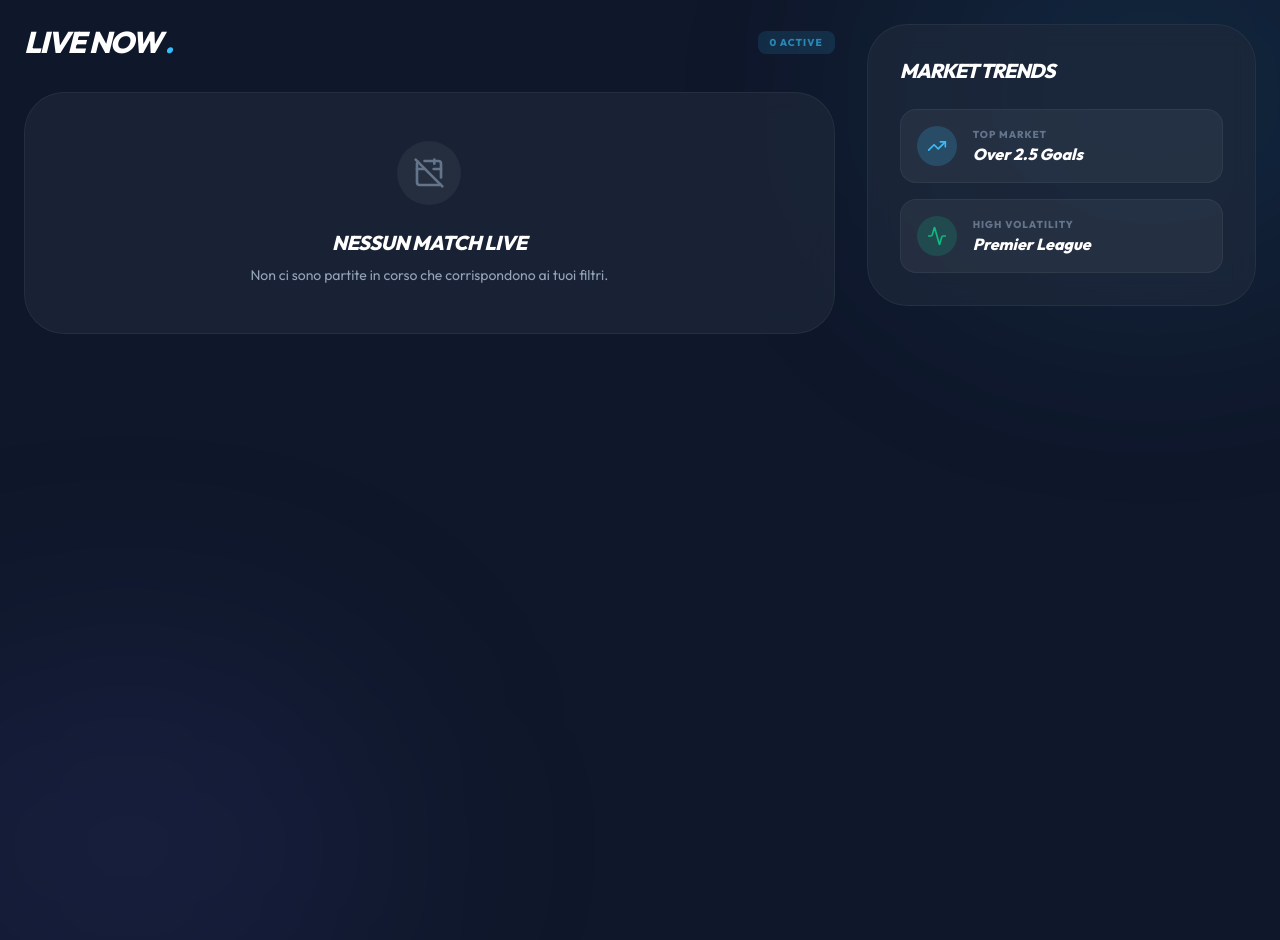
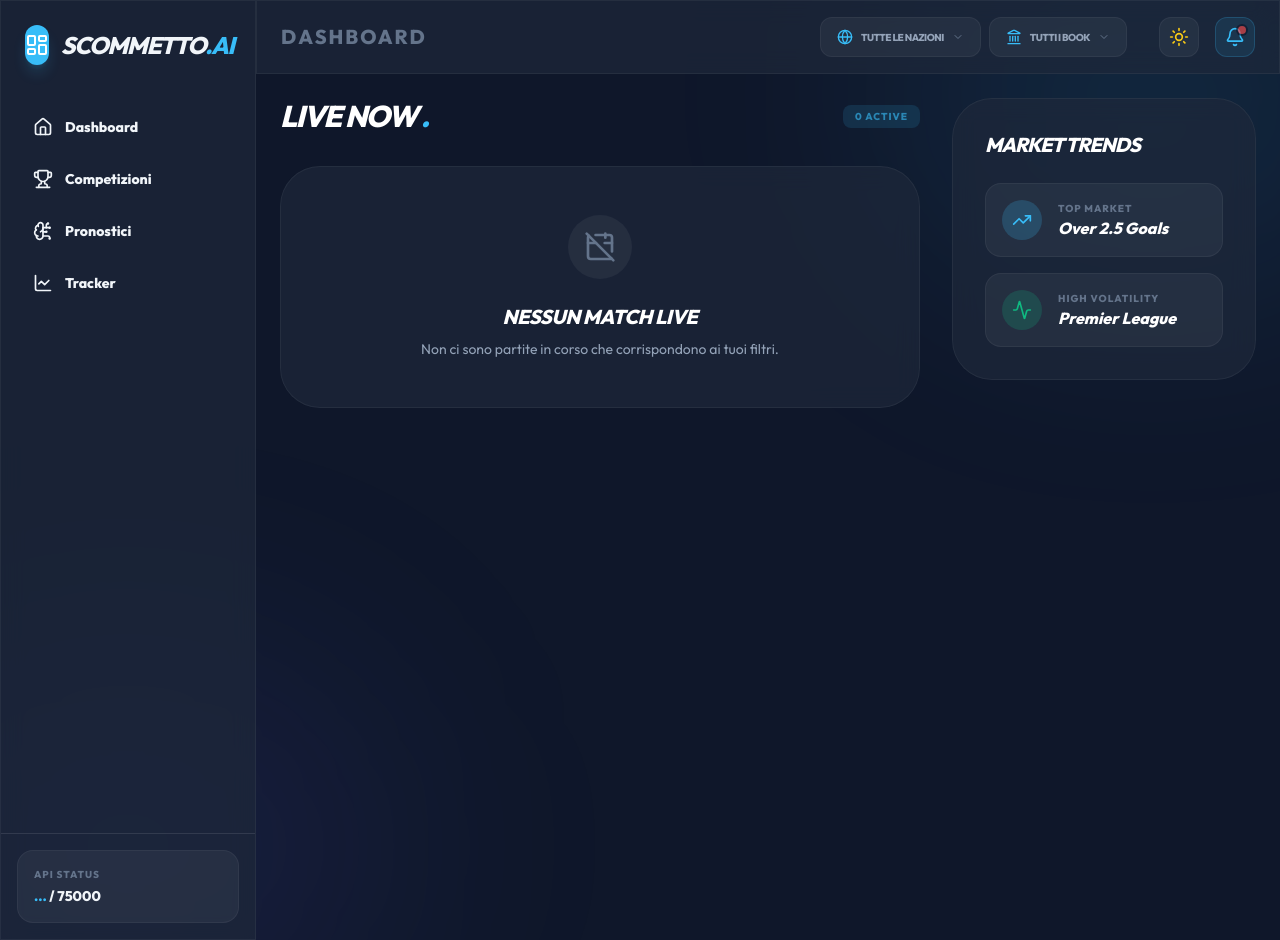
Before and after one commit to ricciuforever/scommetto, a PHP site: page / in a window 1280 px wide. Run offline with PHP 8.4, Linux system fonts and the light colour scheme; data that the repository does not hold is empty; some libraries are stand-ins or nearby versions.

Commit message:
Restore sidebar and header navigation removed by mistake

```diff
--- a/app/Views/main.php
+++ b/app/Views/main.php
@@ -43,7 +43,100 @@
         </div>
     </div>
 
-    <!-- ... sidebar ... -->
+    <!-- Sidebar Desktop -->
+    <aside class="hidden lg:flex flex-col w-64 h-screen sticky top-0 border-r border-white/10 glass z-50">
+        <div class="p-6 flex items-center gap-3">
+            <div class="w-10 h-10 bg-accent rounded-xl flex items-center justify-center shadow-lg shadow-accent/20">
+                <i data-lucide="layout-dashboard" class="text-white w-6 h-6"></i>
+            </div>
+            <div class="text-2xl font-black tracking-tighter uppercase italic">
+                Scommetto<span class="text-accent">.AI</span>
+            </div>
+        </div>
+
+        <nav class="flex-1 px-4 py-4 space-y-2">
+            <a href="#dashboard"
+                class="nav-link flex items-center gap-3 px-4 py-3 rounded-2xl transition-all hover:bg-white/5 font-bold text-sm active-nav"
+                data-view="dashboard">
+                <i data-lucide="home" class="w-5 h-5"></i> Dashboard
+            </a>
+            <a href="#leagues"
+                class="nav-link flex items-center gap-3 px-4 py-3 rounded-2xl transition-all hover:bg-white/5 font-bold text-sm"
+                data-view="leagues">
+                <i data-lucide="trophy" class="w-5 h-5"></i> Competizioni
+            </a>
+            <a href="#predictions"
+                class="nav-link flex items-center gap-3 px-4 py-3 rounded-2xl transition-all hover:bg-white/5 font-bold text-sm"
+                data-view="predictions">
+                <i data-lucide="brain-circuit" class="w-5 h-5"></i> Pronostici
+            </a>
+            <a href="#tracker"
+                class="nav-link flex items-center gap-3 px-4 py-3 rounded-2xl transition-all hover:bg-white/5 font-bold text-sm"
+                data-view="tracker">
+                <i data-lucide="line-chart" class="w-5 h-5"></i> Tracker
+            </a>
+        </nav>
+
+        <div class="p-4 border-t border-white/10">
+            <div class="flex flex-col gap-1 p-4 rounded-2xl bg-white/5 border border-white/5">
+                <span class="text-[10px] font-bold text-slate-500 uppercase tracking-widest">API Status</span>
+                <div class="text-sm font-black"><span id="usage-val" class="text-accent">...</span> / <span
+                        id="limit-val">75000</span></div>
+            </div>
+        </div>
+    </aside>
+
+    <div class="flex-1 flex flex-col min-h-screen">
+        <!-- Header Mobile / Top Bar -->
+        <header
+            class="sticky top-0 z-40 glass border-b border-white/10 px-6 py-4 flex justify-between items-center lg:mb-0">
+            <div class="flex lg:hidden items-center gap-3">
+                <div class="text-xl font-black tracking-tighter uppercase italic">
+                    Scommetto<span class="text-accent">.AI</span>
+                </div>
+            </div>
+            <div class="hidden lg:block">
+                <!-- Breadcrumbs or Search could go here -->
+                <div id="view-title"
+                    class="text-xl font-black tracking-tight uppercase tracking-widest text-slate-500 text-[10px]">
+                    Dashboard</div>
+            </div>
+            <div class="flex items-center gap-4">
+                <!-- Selectors -->
+                <div class="flex items-center gap-2 mr-4">
+                    <!-- Country Selector -->
+                    <button id="country-selector" onclick="openCountryModal()"
+                        class="h-10 px-4 rounded-xl bg-white/5 hover:bg-white/10 flex items-center gap-2 transition-all border border-white/5 group">
+                        <span id="selected-country-flag" class="text-lg">🇮🇹</span>
+                        <span id="selected-country-name"
+                            class="text-[10px] font-black uppercase tracking-tighter text-slate-400 group-hover:text-white transition-colors">Italy</span>
+                        <i data-lucide="chevron-down" class="w-3 h-3 text-slate-500"></i>
+                    </button>
+
+                    <!-- Bookmaker Selector -->
+                    <button id="bookmaker-selector" onclick="openBookmakerModal()"
+                        class="h-10 px-4 rounded-xl bg-white/5 hover:bg-white/10 flex items-center gap-2 transition-all border border-white/5 group">
+                        <i data-lucide="landmark" class="w-4 h-4 text-accent"></i>
+                        <span id="selected-bookmaker-name"
+                            class="text-[10px] font-black uppercase tracking-tighter text-slate-400 group-hover:text-white transition-colors">Tutti
+                            i Book</span>
+                        <i data-lucide="chevron-down" class="w-3 h-3 text-slate-500"></i>
+                    </button>
+                </div>
+
+                <button id="theme-toggle"
+                    class="w-10 h-10 rounded-xl bg-white/5 hover:bg-white/10 flex items-center justify-center transition-all border border-white/5">
+                    <i data-lucide="sun" class="hidden dark:block w-5 h-5 text-yellow-400"></i>
+                    <i data-lucide="moon" class="block dark:hidden w-5 h-5 text-slate-600"></i>
+                </button>
+                <div
+                    class="w-10 h-10 rounded-xl bg-accent/10 border border-accent/20 flex items-center justify-center relative">
+                    <i data-lucide="bell" class="w-5 h-5 text-accent"></i>
+                    <span
+                        class="absolute top-2 right-2 w-2 h-2 bg-danger rounded-full ring-2 ring-darkbg animate-pulse"></span>
+                </div>
+            </div>
+        </header>
 
         <!-- Main Content Area -->
         <main id="main-content" class="flex-1 p-6 pb-24 lg:pb-6 max-w-7xl mx-auto w-full">
```
Lines whose indentation alone changed are shown as unchanged.
